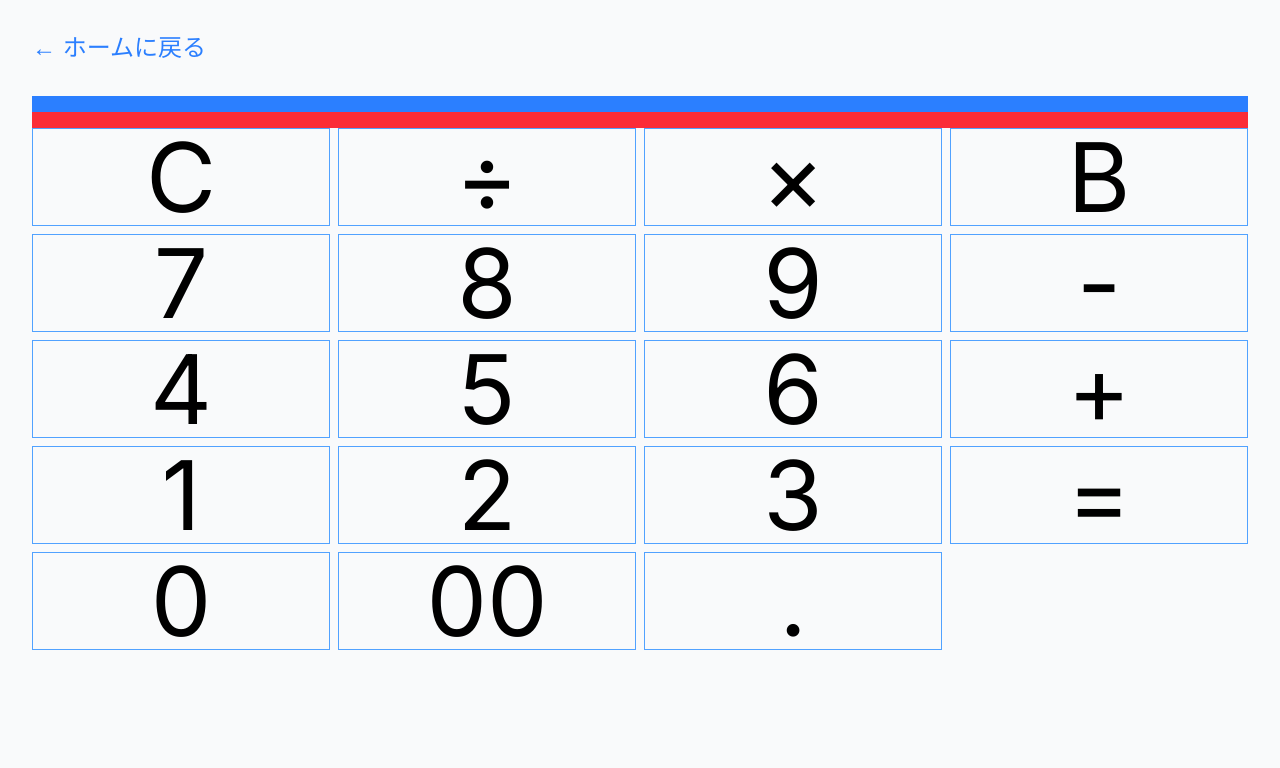
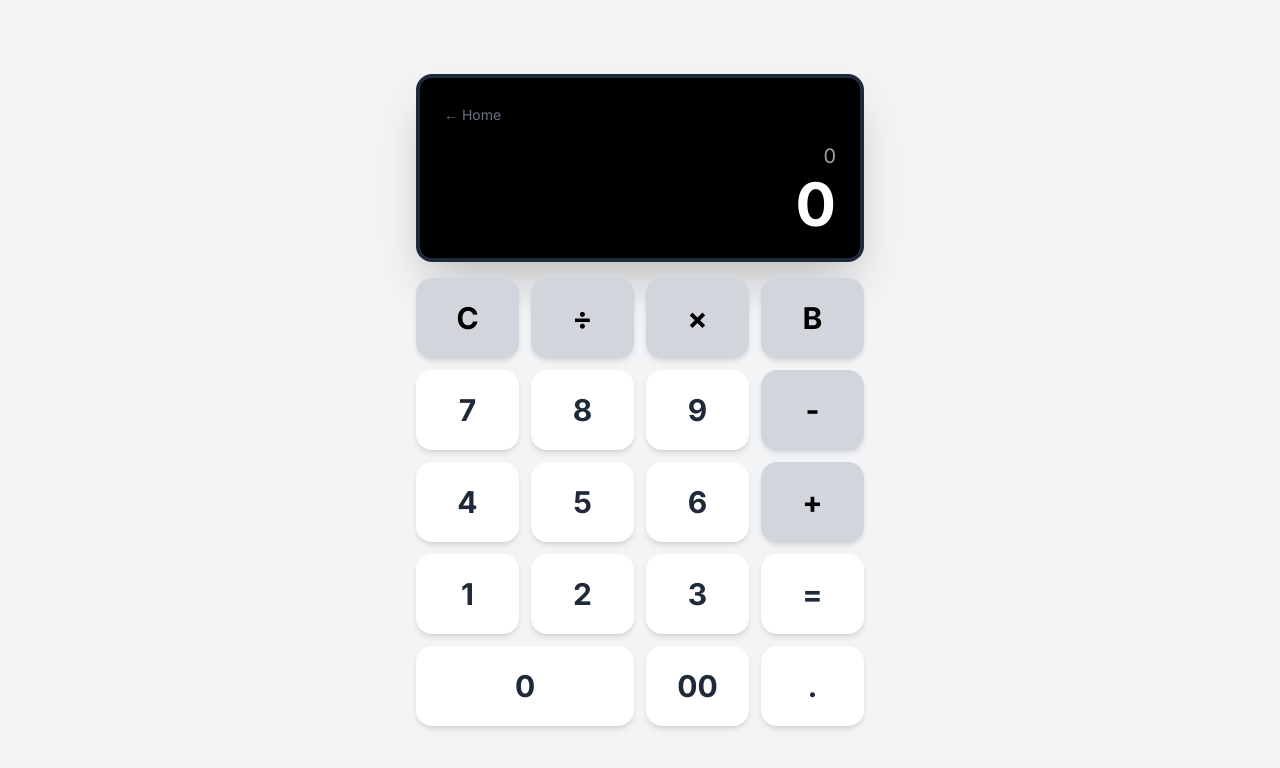
Before and after one commit to Reossann/my-universe, a Next.js app: page /calc in a window 1280 px wide. Shown: the top 768 px of the page. Built offline with nearby package versions, Linux system fonts and the light colour scheme.

Commit message:
fix: calc => 計算上のバグを直した

```diff
--- a/app/calc/page.tsx
+++ b/app/calc/page.tsx
@@ -13,6 +13,7 @@ export default function Calc(){
     const numbersList = ["C", "÷", "×", "B", "7", "8", "9", "-", "4", "5", "6", "+", "1", "2", "3", "=", "0", "00", "."];
     const [result, setResult] = useState<string>("")
     const [calc, setCalc] = useState<string>("")
+    const [isCalculated, setIsCalculated] = useState<boolean>(false);
     const handlePrint = (btn: string) => {
     // 1. バックスペース (B)
     if (btn === "B") {
@@ -24,16 +25,26 @@ export default function Calc(){
     if (btn === "C") {
       setCalc("");
       setResult("")
+      setIsCalculated(false);
       return;
     }
 
     // 3. 計算実行 (=)
     if (btn === "=") {
       try {
-        // ★ここで初めて「×」を「*」に変換する（画面はずっと「×」のまま！）
-        const formula = calc.replaceAll("×", "*").replaceAll("÷", "/");
+        let formula = calc.replaceAll("×", "*").replaceAll("÷", "/");
+
+        // ★最強の解決策：数字の部分だけを見つけて、正しい形(Number)に直す
+        // 正規表現の説明: (\d+(\.\d+)?) → 「数字」または「少数」の塊を見つける
+        formula = formula.replace(/(\d+(\.\d+)?)/g, (match) => {
+          // 見つけた数字(match)を一度Number型にしてからStringに戻す
+          // これで "04"->4, "00.3"->0.3, "05"->5 に自動的に直ります！
+          return String(Number(match));
+        });
+
         const calcResult = new Function("return " + formula)();
         setResult(String(calcResult));
+        setIsCalculated(true);
       } catch (error) {
         setResult("Error");
       }
@@ -42,59 +53,75 @@ export default function Calc(){
 
     // 4. それ以外（数字や演算子）
     // ループしなくても、ただくっつければOK！
+    if (isCalculated) {
+        const isOperator = ["+", "-", "×", "÷"].includes(btn);
+
+        if (isOperator) {
+            // 演算子なら、前の答えを使って計算を続ける (例: 10 + )
+            setCalc(result + btn);
+        } else {
+            // 数字なら、新規作成
+            setCalc(btn);
+        }
+        setResult(""); // 答え表示は消す
+        setIsCalculated(false); // フラグを戻す
+        return;
+    }
     setCalc(calc + btn);
   };
 
 
-    return(
+    return (
     <main
       tabIndex={0}
       onKeyDown={(e) => {
-          if (e.key === "Backspace"){
-            handlePrint("B")
-          }if(e.key === "Delete"){
-            handlePrint("C")
-          }if(numbersList.includes(e.key)){
-            handlePrint(e.key)
-          }
+        // キーボード対応の強化
+        if (e.key === "Backspace") handlePrint("B");
+        else if (e.key === "Delete" || e.key === "Escape") handlePrint("C");
+        else if (e.key === "Enter") handlePrint("=");
+        else if (e.key === "*") handlePrint("×"); // * を × に変換
+        else if (e.key === "/") handlePrint("÷"); // / を ÷ に変換
+        else if (numbersList.includes(e.key)) handlePrint(e.key);
       }}
-        className="
-        min-h-screen
-        p-8
-        bg-gray-50
-        min-h-screen
-         ">
-            <div className="mb-8">
-                <Link href="/" className="text-blue-500 hover:underline text-2xl">
-          ← ホームに戻る
-                </Link>
+      className="min-h-screen flex flex-col items-center justify-center bg-gray-100 p-4" // 全体を中央寄せ
+    >
+
+      {/* 画面のようなディスプレイエリア */}
+      <div className="w-full max-w-md bg-black rounded-2xl p-6 mb-4 shadow-2xl border-4 border-gray-800">
+
+        {/* ホームに戻る (小さく配置) */}
+        <div className="mb-4">
+           <Link href="/" className="text-gray-500 hover:text-white text-sm">← Home</Link>
         </div>
-            <h1
-            className='text-5xl bg-blue-500 px-4 py-2'
+
+        {/* 計算式 (上段・小さめ・グレー) */}
+        <div className="text-right text-gray-400 text-xl font-mono h-8 overflow-hidden">
+          {calc || "0"}
+        </div>
+
+        {/* 答え (下段・デカ文字・白) */}
+        <div className="text-right text-white text-6xl font-bold font-mono overflow-x-auto whitespace-nowrap">
+            {result || (calc ? "" : "0")}
+        </div>
+      </div>
+
+      {/* ボタンエリア */}
+      <div className="grid grid-cols-4 gap-3 w-full max-w-md">
+        {numbersList.map((btn) => (
+          <button
+            key={btn}
+            onClick={() => handlePrint(btn)}
+            className={`
+              h-20 text-3xl font-bold rounded-2xl transition active:scale-95 shadow-md
+              ${btn === "=" ? "bg-orange-500 hover:bg-orange-400" : ""}
+              ${["C", "B", "÷", "×", "-", "+"].includes(btn) ? "bg-gray-300 text-black hover:bg-gray-200" : "bg-white text-gray-800 hover:bg-gray-50"}
+              ${btn === "0" ? "col-span-2" : ""}
+            `}
           >
-                {calc}
-            </h1>
-            <h1
-            className='text-5xl bg-red-500 px-4 py-2'
-            >
-                {result}
-            </h1>
-            <div className='
-            grid
-            justify-center
-            grid-cols-4
-            gap-2
-            '>
-            {numbersList.map((numbers) => (
-
-                    <button
-                    key={numbers}
-                    onClick={() => handlePrint(numbers)}
-                    className='text-8xl border border-blue-400'>
-                        {numbers}
+            {btn}
           </button>
         ))}
       </div>
     </main>
-    )
+  );
 }
```
Lines whose indentation alone changed are shown as unchanged.
